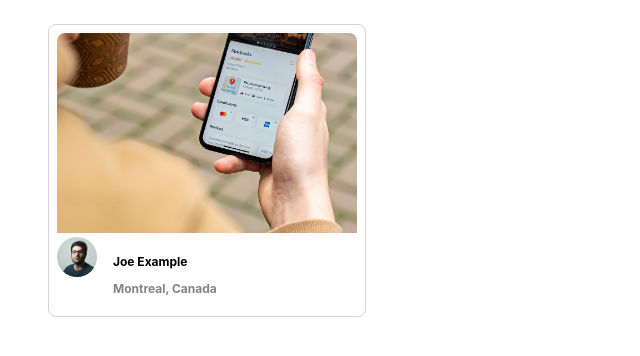
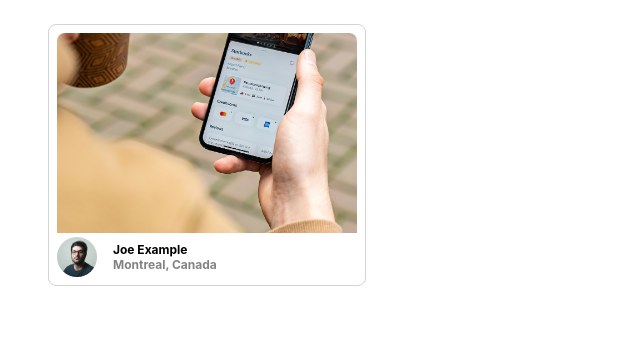
Before and after one commit to Mekyle28/photolabs, a React (Create React App) app in the folder frontend/: page / in a window 1280 px wide. Shown: the top 356 px of the page, without its empty margins (0-640 px from the left). Built offline with nearby package versions, Linux system fonts and the light colour scheme; the HTML template or start-up script is replaced by a standard one.

Commit message:
change margins in user information to better match example

```diff
--- a/frontend/src/styles/PhotoListItem.scss
+++ b/frontend/src/styles/PhotoListItem.scss
@@ -37,7 +37,10 @@
 }
 
 .photo-list__user-info {
-  margin-top: 5px;
+  display: flex;
+  flex-direction: column;
+  justify-content: center;
+  margin: 0;
   font-weight: 700;
   font-size: 12px;
   margin-left: 8px;
@@ -45,4 +48,9 @@
 
 .photo-list__user-location {
   color: #838383;
+  margin: 0;
 }
+
+.photo-list__user-name {
+  margin: 0;
+}
```
